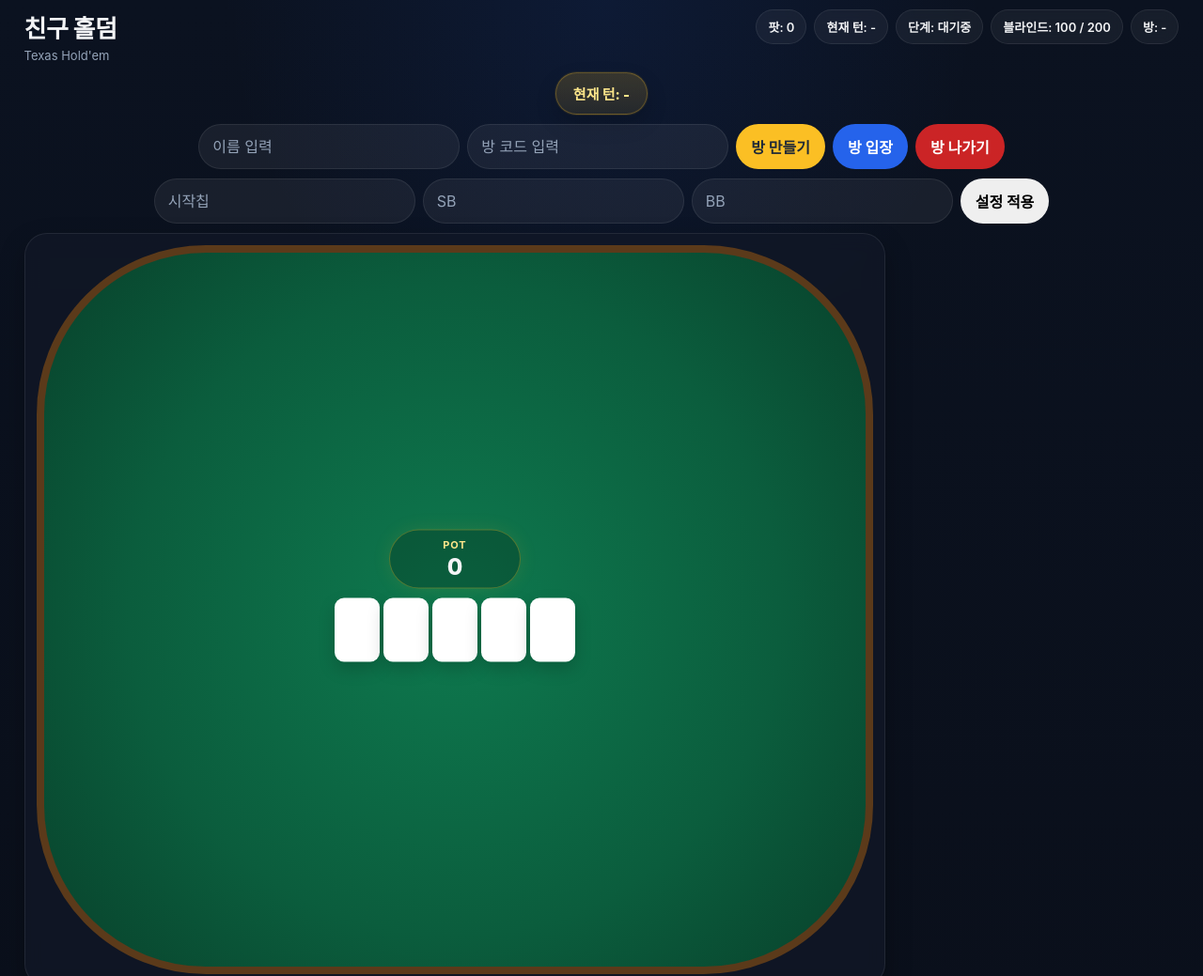
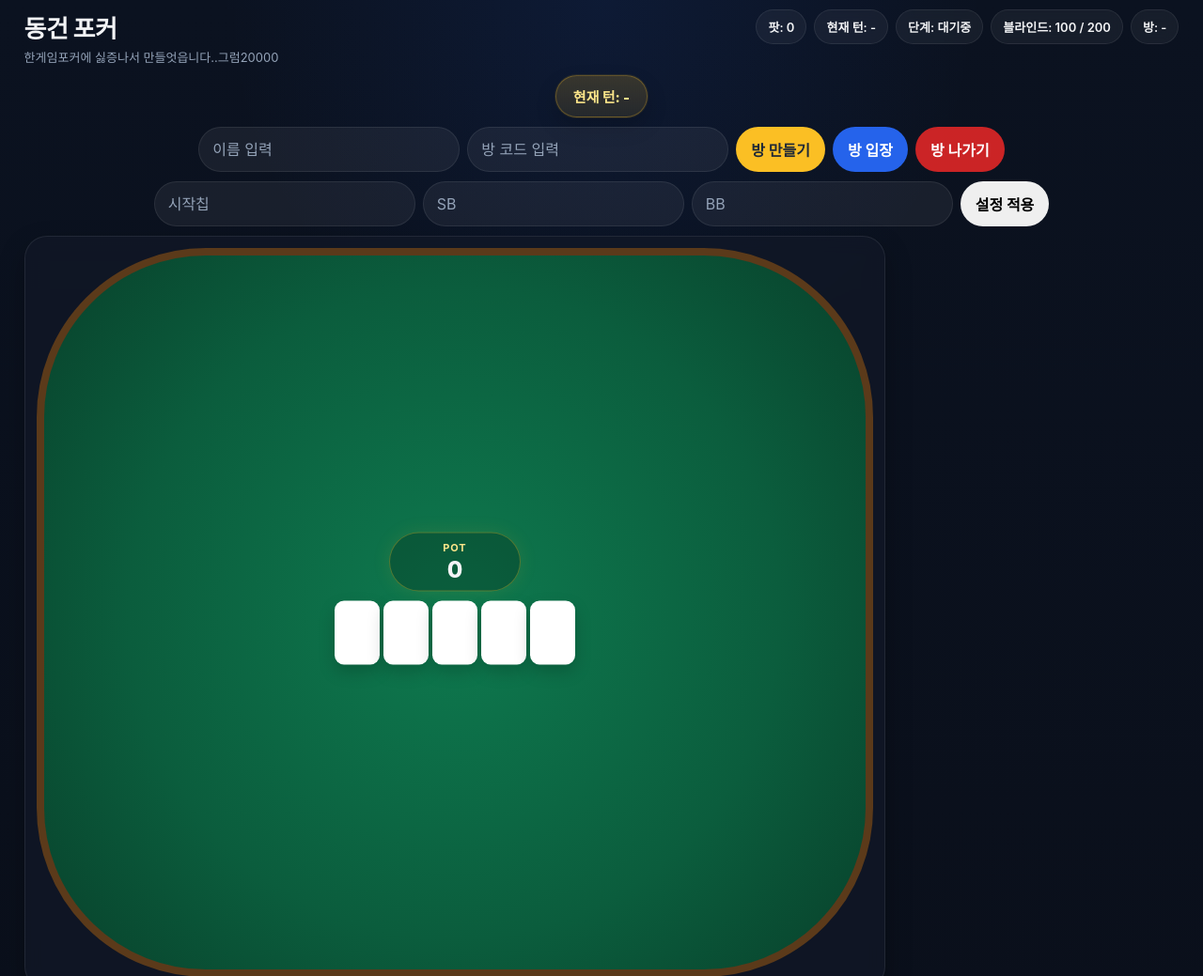
Before and after one commit to 11gerrardtorres-hue/poker-app, a website: page public/index.html in a window 1280 px wide. Shown: the top 1039 px of the page at 94% size. Drawn offline with nearby package versions, Linux system fonts and the light colour scheme; no server answers.

Commit message:
동건포커

```diff
--- a/public/index.html
+++ b/public/index.html
@@ -2,7 +2,7 @@
 <html>
 <head>
   <meta charset="UTF-8">
-  <title>친구 홀덤</title>
+  <title>동건 포커</title>
   <meta name="viewport" content="width=device-width, initial-scale=1.0, viewport-fit=cover">
   <link rel="stylesheet" href="style.css">
 </head>
@@ -10,8 +10,8 @@
   <div class="app-shell">
     <header class="topbar">
       <div class="brand">
-        <div class="brand-title">친구 홀덤</div>
-        <div class="brand-subtitle">Texas Hold'em</div>
+        <div class="brand-title">동건 포커</div>
+        <div class="brand-subtitle">한게임포커에 싫증나서 만들엇읍니다..그럼20000</div>
       </div>
 
       <div class="status-row">
```
Also changed, not shown: 2 other files.
